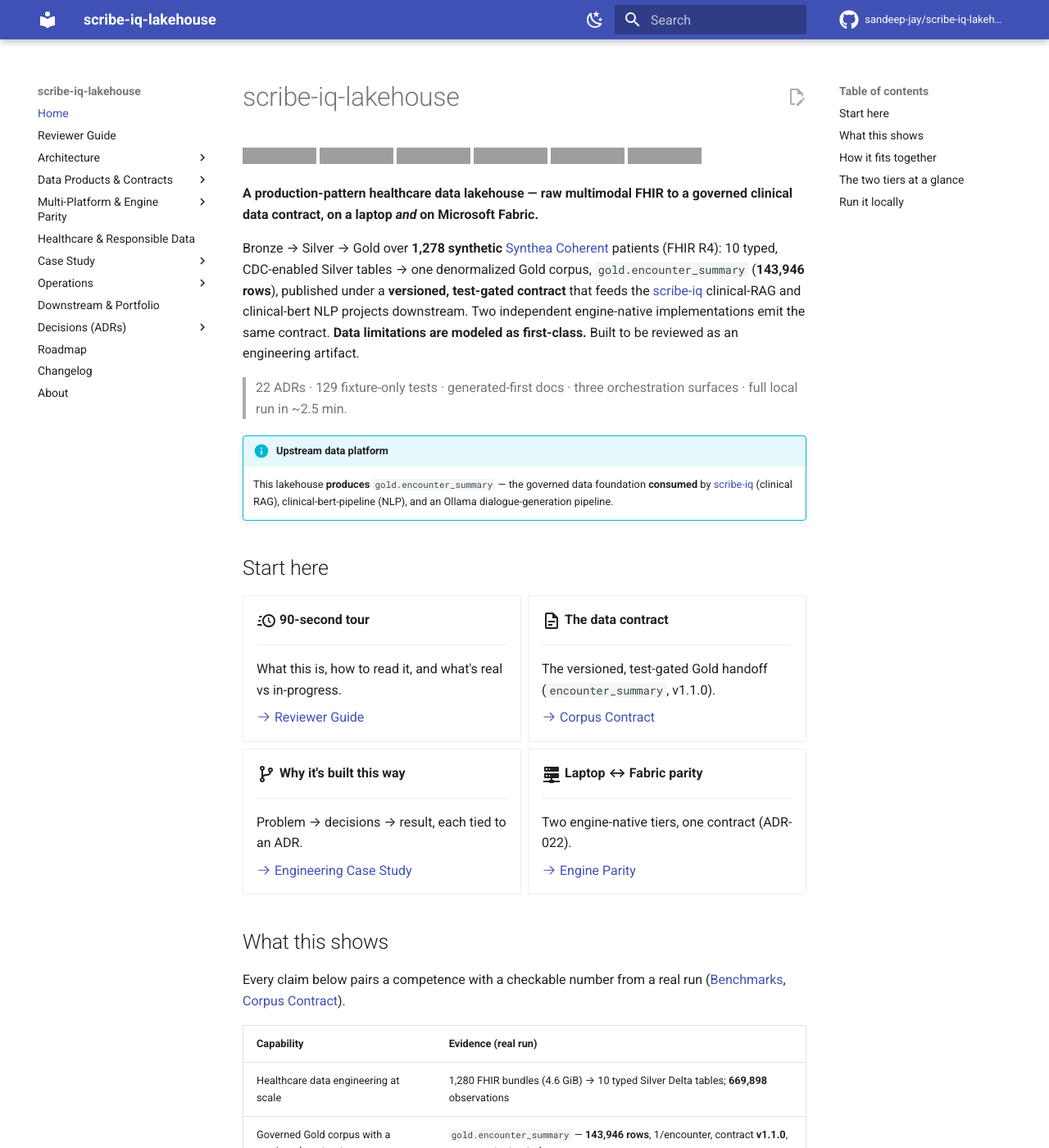
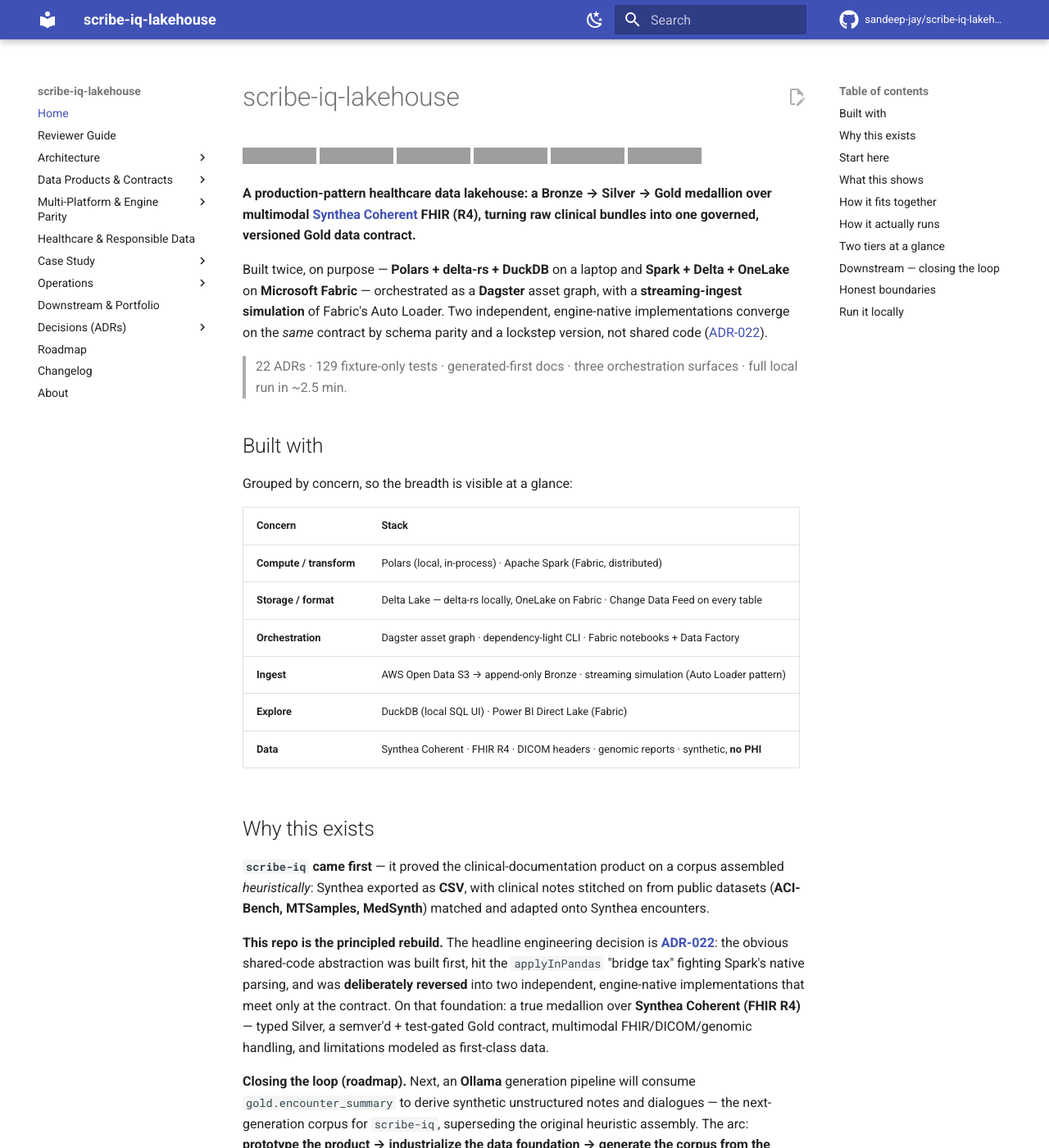
Before and after one commit to sandeep-jay/scribe-iq-lakehouse, an MkDocs documentation site: the page built from docs/index.md, in a window 1280 px wide and 1400 px high. Shown: the whole window at 82% size. Built offline with MkDocs 1.6.1 and Material for MkDocs 9.7.7, drawn with Linux system fonts in a browser that asks for light colours; comment, search, counter and statistics services are not loaded; some of the changed text lies outside the part shown; grey boxes are pictures that could not be loaded.

Commit message:
docs: stack-forward homepage + README lead, provenance, reconciled numbers
Lead with the engineering (Polars/Spark/Dagster/Delta/Fabric/streaming) above the comparison table; add a 'Built with' band and a 'Why this exists' provenance section (scribe-iq's heuristic corpus from Synthea CSV + ACI-Bench/MTSamples/MedSynth → this principled rebuild → roadmap Ollama loop), led by ADR-022. Reorder 'What this shows' engineering-first + add the streaming-sim row. Reconcile 1,278 patients / 1,280 bundles and keep the 129-test badge (confirmed via pytest --collect-only). Mark the Ollama loop roadmap.

````diff
--- a/docs/index.md
+++ b/docs/index.md
@@ -7,23 +7,50 @@
 ![Gold contract](https://img.shields.io/badge/Gold%20contract-v1.1.0-orange)
 ![Runs](https://img.shields.io/badge/runs-laptop%20%C2%B7%20Microsoft%20Fabric-0078D4)
 
-**A production-pattern healthcare data lakehouse — raw multimodal FHIR to a governed clinical
-data contract, on a laptop _and_ on Microsoft Fabric.**
+**A production-pattern healthcare data lakehouse: a Bronze → Silver → Gold medallion over
+multimodal [Synthea Coherent](https://registry.opendata.aws/synthea-coherent-data/) FHIR (R4),
+turning raw clinical bundles into one governed, versioned Gold data contract.**
 
-Bronze → Silver → Gold over **1,278 synthetic** [Synthea Coherent](https://registry.opendata.aws/synthea-coherent-data/)
-patients (FHIR R4): 10 typed, CDC-enabled Silver tables → one denormalized Gold corpus,
-`gold.encounter_summary` (**143,946 rows**), published under a **versioned, test-gated contract**
-that feeds the [scribe-iq](https://sandeep-jay.github.io/scribe-iq/) clinical-RAG and
-clinical-bert NLP projects downstream. Two independent engine-native implementations emit the
-same contract. **Data limitations are modeled as first-class.** Built to be reviewed as an
-engineering artifact.
+Built twice, on purpose — **Polars + delta-rs + DuckDB** on a laptop and **Spark + Delta +
+OneLake** on **Microsoft Fabric** — orchestrated as a **Dagster** asset graph, with a
+**streaming-ingest simulation** of Fabric's Auto Loader. Two independent, engine-native
+implementations converge on the *same* contract by schema parity and a lockstep version, not
+shared code ([ADR-022](adr/022-platform-independent-implementations.md)).
 
 > 22 ADRs · 129 fixture-only tests · generated-first docs · three orchestration surfaces · full local run in ~2.5 min.
 
-!!! info "Upstream data platform"
-    This lakehouse **produces** `gold.encounter_summary` — the governed data foundation
-    **consumed** by [scribe-iq](https://sandeep-jay.github.io/scribe-iq/) (clinical RAG),
-    clinical-bert-pipeline (NLP), and an Ollama dialogue-generation pipeline.
+## Built with
+
+Grouped by concern, so the breadth is visible at a glance:
+
+| Concern | Stack |
+|---|---|
+| **Compute / transform** | Polars (local, in-process) · Apache Spark (Fabric, distributed) |
+| **Storage / format** | Delta Lake — delta-rs locally, OneLake on Fabric · Change Data Feed on every table |
+| **Orchestration** | Dagster asset graph · dependency-light CLI · Fabric notebooks + Data Factory |
+| **Ingest** | AWS Open Data S3 → append-only Bronze · streaming simulation (Auto Loader pattern) |
+| **Explore** | DuckDB (local SQL UI) · Power BI Direct Lake (Fabric) |
+| **Data** | Synthea Coherent · FHIR R4 · DICOM headers · genomic reports · synthetic, **no PHI** |
+
+## Why this exists
+
+**`scribe-iq` came first** — it proved the clinical-documentation product on a corpus assembled
+*heuristically*: Synthea exported as **CSV**, with clinical notes stitched on from public datasets
+(**ACI-Bench, MTSamples, MedSynth**) matched and adapted onto Synthea encounters.
+
+**This repo is the principled rebuild.** The headline engineering decision is
+[**ADR-022**](adr/022-platform-independent-implementations.md): the obvious shared-code
+abstraction was built first, hit the `applyInPandas` "bridge tax" fighting Spark's native
+parsing, and was **deliberately reversed** into two independent, engine-native implementations
+that meet only at the contract. On that foundation: a true medallion over **Synthea Coherent
+(FHIR R4)** — typed Silver, a semver'd + test-gated Gold contract, multimodal FHIR/DICOM/genomic
+handling, and limitations modeled as first-class data.
+
+**Closing the loop (roadmap).** Next, an **Ollama** generation pipeline will consume
+`gold.encounter_summary` to derive synthetic unstructured notes and dialogues — the
+next-generation corpus for `scribe-iq`, superseding the original heuristic assembly. The arc:
+**prototype the product → industrialize the data foundation → generate the corpus from the
+governed contract.**
 
 ## Start here
 
@@ -37,6 +64,22 @@
 
     [:octicons-arrow-right-24: Reviewer Guide](reviewer-guide.md)
 
+-   :material-source-branch:{ .lg .middle } **Why it's built this way**
+
+    ---
+
+    The dual-engine decision (ADR-022) and the interesting problems.
+
+    [:octicons-arrow-right-24: Engineering Case Study](case-study.md)
+
+-   :material-server-network:{ .lg .middle } **Laptop ↔ Fabric parity**
+
+    ---
+
+    Two engine-native tiers, one contract.
+
+    [:octicons-arrow-right-24: Engine Parity](platforms/parity.md)
+
 -   :material-file-document-outline:{ .lg .middle } **The data contract**
 
     ---
@@ -45,37 +88,21 @@
 
     [:octicons-arrow-right-24: Corpus Contract](CORPUS_CONTRACT.md)
 
--   :material-source-branch:{ .lg .middle } **Why it's built this way**
-
-    ---
-
-    Problem → decisions → result, each tied to an ADR.
-
-    [:octicons-arrow-right-24: Engineering Case Study](case-study.md)
-
--   :material-server-network:{ .lg .middle } **Laptop ↔ Fabric parity**
-
-    ---
-
-    Two engine-native tiers, one contract (ADR-022).
-
-    [:octicons-arrow-right-24: Engine Parity](platforms/parity.md)
-
 </div>
 
 ## What this shows
 
-Every claim below pairs a competence with a checkable number from a real run
+Engineering first; every claim pairs a competence with a checkable number from a real run
 ([Benchmarks](BENCHMARKS.md), [Corpus Contract](CORPUS_CONTRACT.md)).
 
 | Capability | Evidence (real run) |
 |---|---|
-| Healthcare data engineering at scale | 1,280 FHIR bundles (4.6 GiB) → 10 typed Silver Delta tables; **669,898** observations |
-| Governed Gold corpus with a versioned contract | `gold.encounter_summary` — **143,946 rows**, 1/encounter, contract **v1.1.0**, semver + test-gated |
-| Fast, laptop-reproducible pipeline | Bronze→Silver **2m19s**; Silver→Gold **~6.5s**; **0 validations failed** |
-| Multi-platform engine parity | Same medallion on LocalLite (Polars/delta-rs) and Fabric F4 (Spark/OneLake) — [ADR-022](adr/022-platform-independent-implementations.md) |
-| Multiple orchestration surfaces | CLI · Dagster asset graph (cohort partitions, `validate_table` as asset checks) · Fabric notebooks 00–10 |
-| Multimodal FHIR handling | Base64 SOAP decode (**100%** coverage), DICOM headers for 298 studies, genomic flags |
+| **Multi-platform engine parity** | The same medallion on LocalLite (Polars/delta-rs) and Fabric (Spark/OneLake) — independent implementations, one contract ([ADR-022](adr/022-platform-independent-implementations.md)) |
+| **Multiple orchestration surfaces** | The same transforms via CLI · Dagster asset graph (cohort partitions, `validate_table` as asset checks) · Fabric notebooks 00–10 |
+| **Streaming-shaped ingest** | Cohort-partition replay simulating Fabric Auto Loader → `core/ingest/streaming_sim.py` |
+| **Contract governance** | `gold.encounter_summary` **v1.1.0** — semver + test-gated; downstream consumers pin the major version |
+| Healthcare data engineering at scale | 1,280 FHIR bundles (1,278 patients, 4.6 GiB) → 10 typed Silver Delta tables; **669,898** observations |
+| Multimodal FHIR handling | Base64 SOAP decode (**100%** coverage), DICOM headers for **298** studies, genomic flags |
 | Honest data modeling | as-of-date problem lists (empty lists **0.9%**), genomic `data_limitation` column, PHI-safe logs |
 | Quality discipline | **129** tests (no cloud/network), generated docs-as-test, pre-commit security scanning |
 
@@ -83,33 +110,77 @@
 
 ```mermaid
 flowchart LR
-    S3["AWS Open Data S3<br/>Synthea Coherent · 1,278 patients · FHIR R4"]
+    S3["AWS Open Data S3<br/>Synthea Coherent · FHIR R4<br/>1,278 patients · ~4.6 GiB"]
     subgraph LH["scribe-iq-lakehouse  (this repo — the data platform)"]
         direction TB
         BR["Bronze<br/>raw, append-only"]
-        SV["Silver<br/>10 Delta tables · typed · CDC · validated"]
+        SV["Silver<br/>10 typed Delta tables · CDC · validated"]
         GD["Gold<br/>gold.encounter_summary · 143,946 rows · 1 / encounter"]
         BR --> SV --> GD
     end
     S3 --> BR
-    GD == "corpus contract v1.1.0<br/>(versioned · test-gated)" ==> C
+    GD == "corpus contract v1.1.0<br/>versioned · test-gated" ==> C
     subgraph C["Downstream AI consumers"]
         direction TB
-        SIQ["scribe-iq<br/>clinical RAG / generative docs"]
-        BERT["clinical-bert-pipeline<br/>discriminative NLP"]
-        OLL["Ollama pipeline<br/>synthetic dialogue generation"]
+        SIQ["scribe-iq<br/>clinical RAG / docs"]
+        BERT["clinical-bert-pipeline<br/>NLP"]
+        OLL["Ollama pipeline (roadmap)<br/>note + dialogue generation"]
     end
     classDef plat fill:#eef2ff,stroke:#6366f1;
     classDef cons fill:#f0fdf4,stroke:#22c55e;
+    classDef road fill:#fff7ed,stroke:#f59e0b,stroke-dasharray:4 3;
     class LH plat
     class C cons
+    class OLL road
 ```
 
-`gold.encounter_summary` is the single governed interface between this platform and the AI
-apps — change the corpus once, behind a contract, and every downstream model inherits it.
-→ [How this fits the portfolio](portfolio.md).
+## How it actually runs
 
-## The two tiers at a glance
+The medallion, with the **engine named at every hop**:
+
+- **Bronze** — `core/ingest/download.py` pulls Synthea Coherent from AWS Open Data S3 into an
+  append-only, cohort-partitioned landing zone (`fhir/ · dicom/ · csv/` + manifests).
+  `streaming_sim.py` replays cohorts to simulate Fabric's **Auto Loader** pattern.
+- **Silver** — a pure-Python `FHIRBundleParser` turns bundles into engine-agnostic records; each
+  tier then materializes **10 typed, CDC-enabled Delta tables** its own way — LocalLite via
+  **Polars + delta-rs**, Fabric via **Spark `from_json(BUNDLE_SCHEMA)`** distributed parsing.
+  Validation runs as `validate_table`, surfaced as **Dagster asset checks**.
+- **Gold** — a **Polars** join/aggregation denormalizes Silver into a single
+  `gold.encounter_summary` (one row per encounter) under the **versioned contract**.
+
+The *same transforms run three ways*: the CLI, the Dagster asset graph, and the Fabric notebooks.
+
+```mermaid
+flowchart TB
+    S3["AWS Open Data S3<br/>FHIR bundles"]
+    STREAM["streaming_sim.py<br/>cohort replay · Auto Loader pattern"]
+    S3 --> STREAM --> BRONZE
+
+    subgraph BRONZE["Bronze — raw, append-only"]
+        B1["fhir/ · dicom/ · csv/ + manifests"]
+    end
+
+    subgraph SILVER["Silver — 10 typed Delta tables · CDC · validated"]
+        direction LR
+        PARSE["pure-Python FHIRBundleParser<br/>(engine-agnostic dicts)"]
+        LOCALS["LocalLite: Polars + delta-rs"]
+        FABS["Fabric: Spark from_json(BUNDLE_SCHEMA)<br/>distributed"]
+        PARSE --> LOCALS
+        PARSE --> FABS
+    end
+
+    subgraph GOLD["Gold — one governed contract"]
+        G1["gold.encounter_summary<br/>Polars join/agg · 1 row / encounter<br/>contract v1.1.0"]
+    end
+
+    BRONZE --> SILVER --> GOLD
+    VAL["validate_table → Dagster asset checks"] -.-> SILVER
+
+    classDef gold fill:#fff7ed,stroke:#f59e0b;
+    class GOLD gold
+```
+
+## Two tiers at a glance
 
 | Concern | LocalLite tier (`core/`) | Fabric tier (`fabric/`) |
 |---|---|---|
@@ -122,15 +193,39 @@
 | Status | ✅ full 1,278-patient run | ✅ green on 100-patient sample; full re-run pending |
 
 Both are **independent, engine-native implementations** that emit the *same* Gold contract —
-compatibility by schema parity + lockstep `CONTRACT_VERSION`, not code sharing
-([ADR-022](adr/022-platform-independent-implementations.md)). See [Engine Parity](platforms/parity.md).
+compatibility by schema parity + lockstep `CONTRACT_VERSION`, not code sharing. Full detail and
+the side-by-side code: [Engine Parity](platforms/parity.md).
 
-!!! warning "Honest boundaries"
-    Synthetic data only (Synthea Coherent — **no PHI**). Genomics is simulated inheritance, not
-    clinical variants (flagged in a first-class `data_limitation` column); `active_medications`
-    is a forward `status=active` approximation, not a point-in-time timeline; `has_ecg` is always
-    false (no ECG in the Coherent FHIR). Every limitation is named, with its reason and the
-    production-grade alternative → [Responsible Data](responsible-data.md).
+## Downstream — closing the loop
+
+`gold.encounter_summary` is the single governed interface between this platform and the AI apps.
+**clinical-bert-pipeline** consumes it (the SOAP text plus the structured labels) for NLP. An
+**Ollama generation pipeline (roadmap)** will derive synthetic unstructured notes and dialogues
+from Gold to become `scribe-iq`'s next corpus — closing the loop from structured contract back to
+clinical text. Change the corpus once, behind the contract, and every downstream model inherits it.
+
+```mermaid
+flowchart LR
+    GD["gold.encounter_summary<br/>governed contract v1.1.0"]
+    OLL["Ollama generation pipeline<br/>(roadmap / in progress)"]
+    NOTES["synthetic unstructured<br/>notes + dialogues"]
+    SIQ["scribe-iq<br/>clinical RAG corpus"]
+    BERT["clinical-bert-pipeline"]
+    GD --> OLL --> NOTES --> SIQ
+    GD --> BERT
+    classDef road fill:#fff7ed,stroke:#f59e0b,stroke-dasharray:4 3;
+    class OLL,NOTES road
+```
+
+→ The full provenance and portfolio arc: [Downstream & Portfolio](portfolio.md).
+
+## Honest boundaries
+
+**Data limitations are modeled as first-class columns, not hidden.** Synthetic data only (Synthea
+Coherent — **no PHI**). Genomics is simulated inheritance, flagged in a mandatory `data_limitation`
+column; `active_medications` is a forward `status=active` approximation, not a point-in-time
+timeline; `has_ecg` is always false (no ECG in the Coherent FHIR). Each limitation is named with
+its reason and the production-grade alternative → [Responsible Data](responsible-data.md).
 
 ## Run it locally
 
````
Also changed, not shown: README.md (+22 -12 lines).
